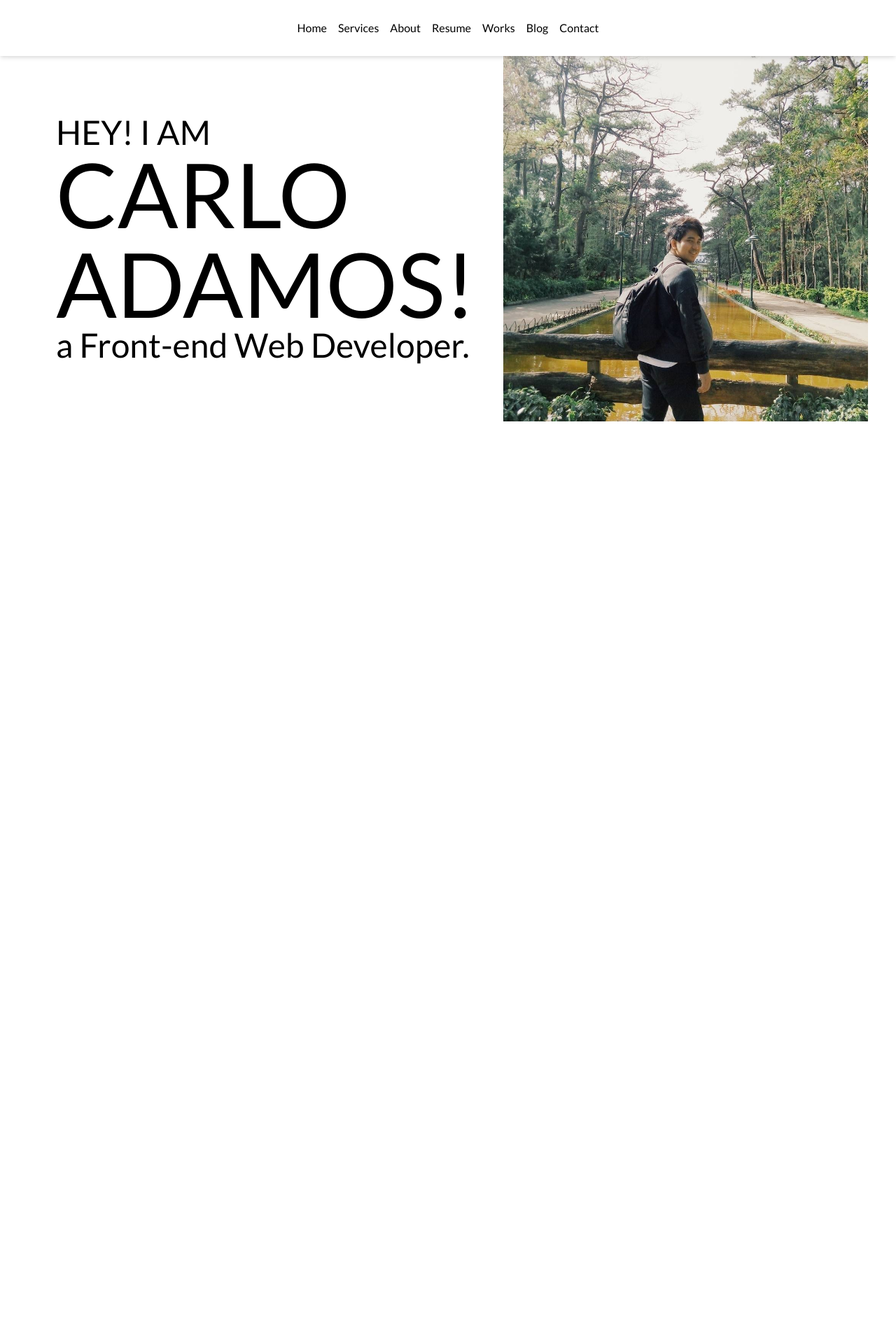
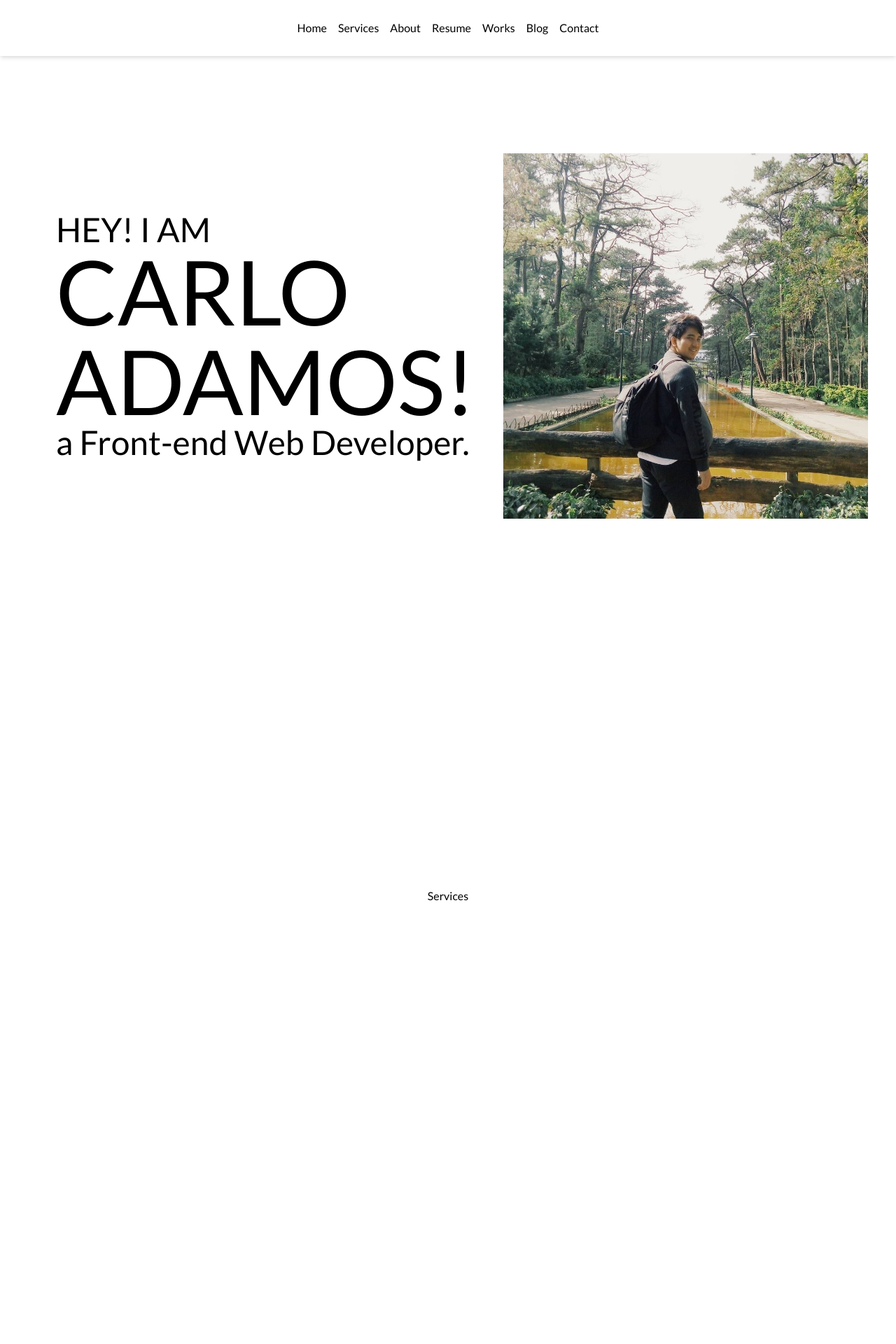
Before and after one commit to carloadamos/nuxt-portfolio, a Nuxt app: page / in a window 1280 px wide. Shown: the top 1920 px of the page at 70% size. Before the commit the page ends 880 px from the top, so only its background shows below. Built offline with nearby package versions, Linux system fonts and the light colour scheme.

Commit message:
feat: add additional section

```diff
--- a/components/SectionPage.vue
+++ b/components/SectionPage.vue
@@ -1,5 +1,5 @@
 <template>
-  <div class="h-screen block">
+  <div class="h-screen flex items-center justify-center">
     <slot></slot>
   </div>
 </template>
--- a/pages/index.vue
+++ b/pages/index.vue
@@ -4,6 +4,14 @@
     <section-page>
       <home-section />
     </section-page>
+
+    <section-page> Services </section-page>
+
+    <section-page> Components </section-page>
+
+    <section-page> Sample Projects </section-page>
+
+    <section-page> Contact me </section-page>
   </div>
 </template>
 
```
